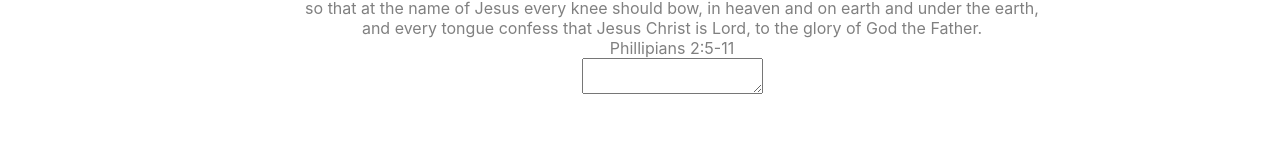
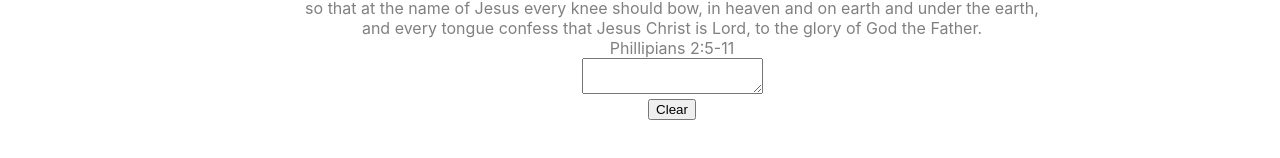
Before and after one commit to TimothyDJewell/recitation, a React (Create React App) app: page / in a window 1280 px wide. Shown: the part 468-626 px from the top of the page. Built offline with nearby package versions, Linux system fonts and the light colour scheme.

Commit message:
add clear button to typing input

```diff
--- a/src/TextTypingInput.tsx
+++ b/src/TextTypingInput.tsx
@@ -50,7 +50,12 @@ const TextTypingInput = ({ text }: { text: string }) => {
           <span className={Style.unmatchedText}>{unmatchedText}</span>
           <span className={Style.remainingText}>{remainingText}</span>
         </div>
-        <textarea value={typed} onChange={e => setTyped(e.target.value)}/>
+        <div>
+          <textarea value={typed} onChange={e => setTyped(e.target.value)}/>
+        </div>
+        <div>
+          <button onClick={() => setTyped('')}>Clear</button>
+        </div>
       </div>
     </>
   );
```
